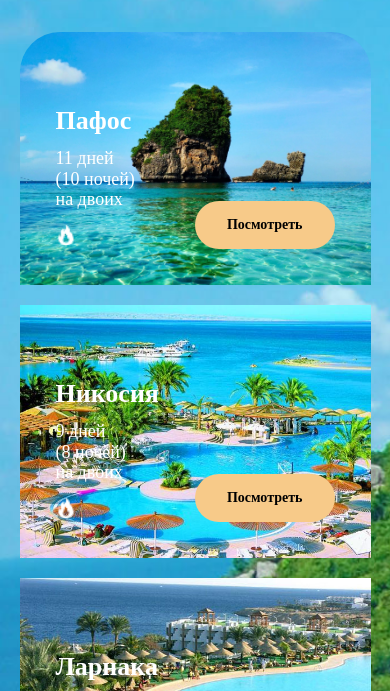
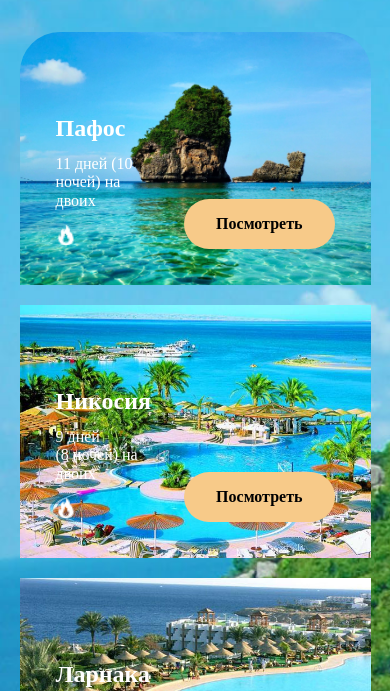
Before and after one commit to Katerina-99/Lessons, a plain HTML site: page index.html in a window 390 px wide. Shown: the part 109-800 px from the top of the page. Drawn offline with Linux system fonts and the light colour scheme.

Commit message:
Add files via upload

```diff
--- a/css/style.css
+++ b/css/style.css
@@ -179,9 +179,6 @@ img {
     margin-bottom: 4px;
   } */
   .card {
-    /* flex-direction: column;
-    align-items: flex-start;
-    justify-content: flex-end; */
     justify-content: space-between;
   }
   .card:last-child {
@@ -252,7 +249,15 @@ img {
   }
 }
 @media (max-width: 480px) {
+   .subtitle {
+    font-size: 24px;
+  }
+  .text {
+    font-size: 16px;
+  }
   .button {
-    font-size: 14px;
+    font-size: 16px;
   }
+
+
 }
```
